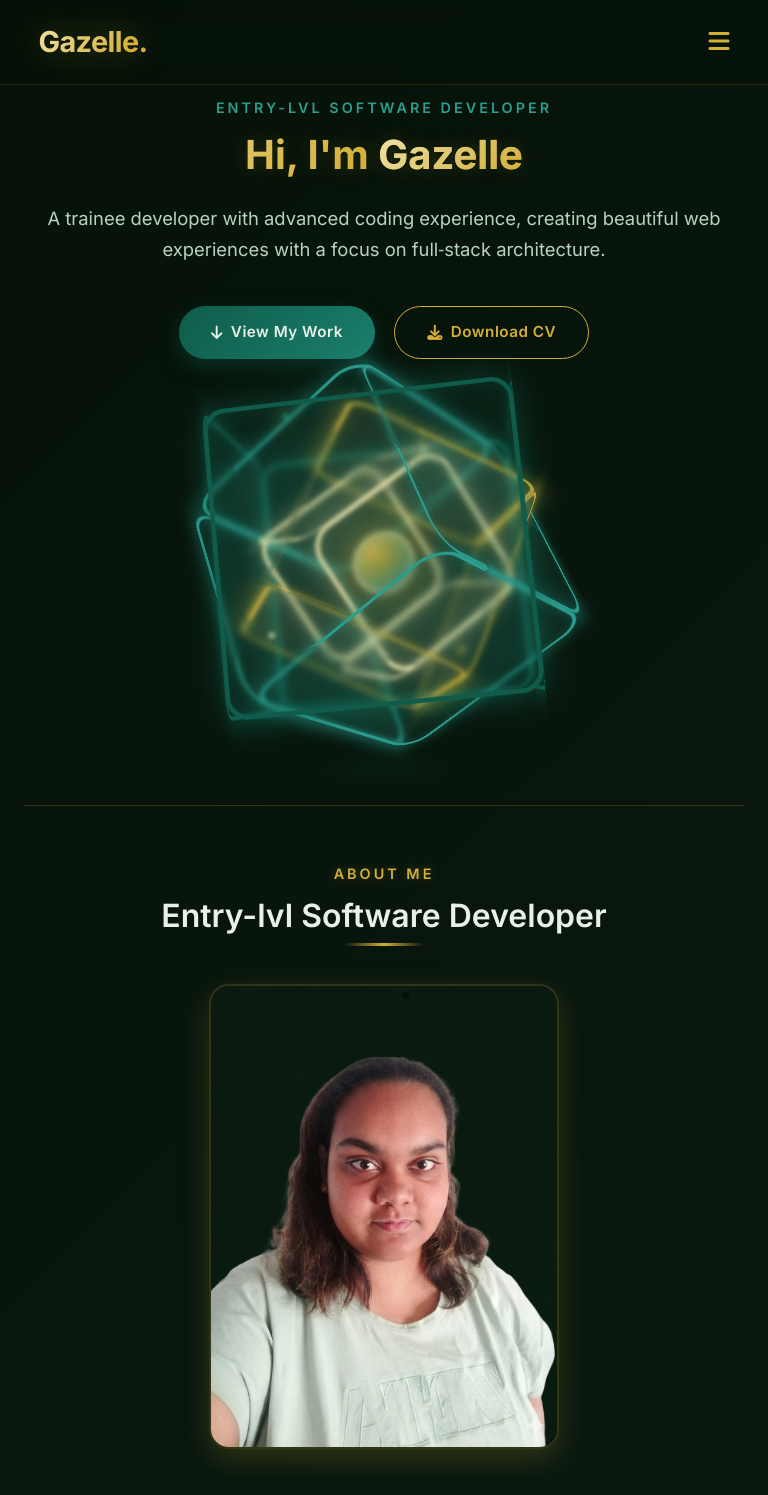
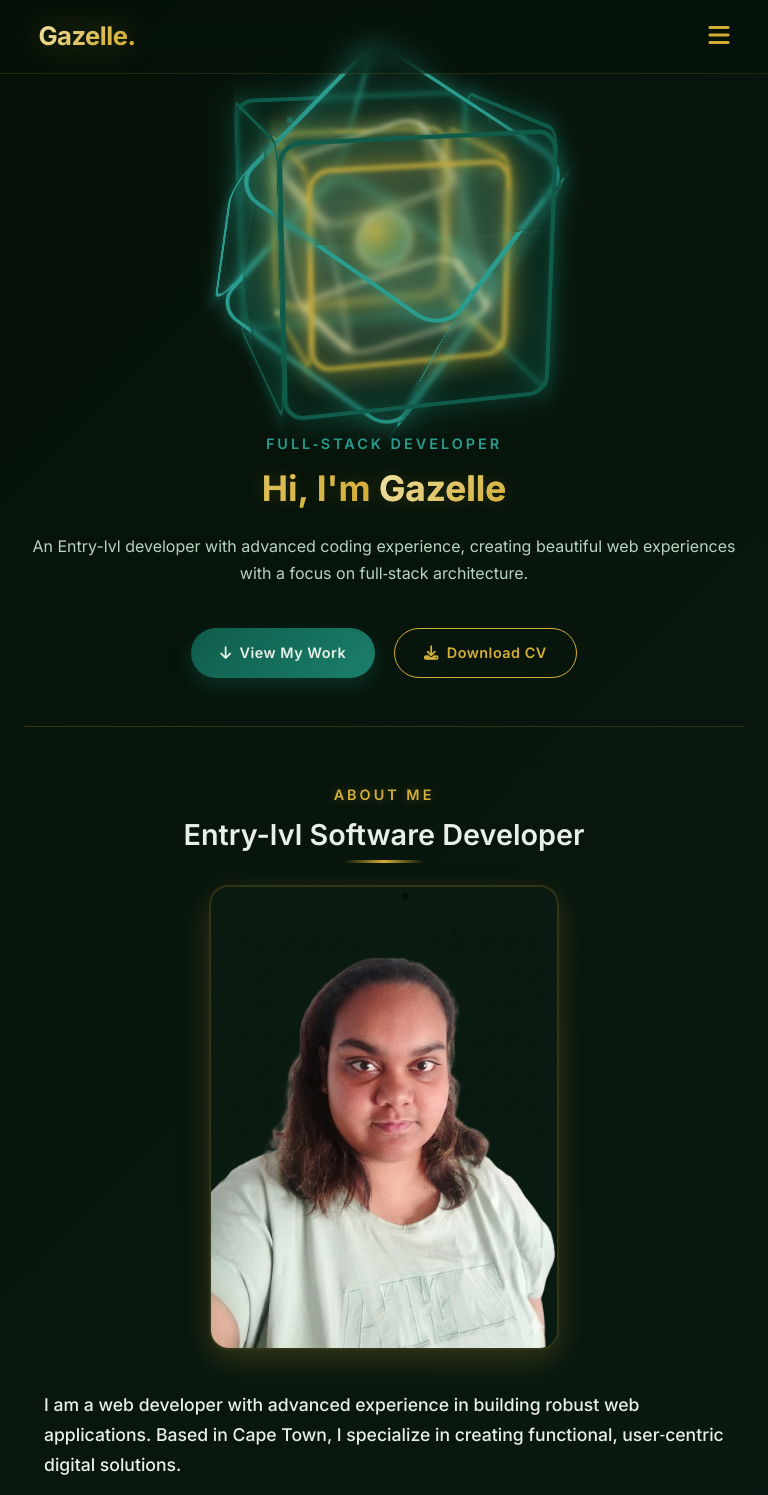
Before and after one commit to Gazelle608/Portfolio, a Vue app: page / in a window 768 px wide. Shown: the top 1495 px of the page. Built offline with nearby package versions, Linux system fonts and the light colour scheme.

Commit message:
Updated work

```diff
--- a/src/components/About.vue
+++ b/src/components/About.vue
@@ -131,6 +131,30 @@
   transform: translateY(-2px);
 }
 
+@media (max-width: 1024px) and (min-width: 768px) {
+  .about-grid {
+    grid-template-columns: 1fr 1.2fr;
+    gap: 3rem;
+  }
+
+  .image-frame {
+    max-width: 300px;
+  }
+
+  .about-intro {
+    font-size: 1.1rem;
+  }
+
+  .skills h4 {
+    font-size: 1rem;
+  }
+
+  .skill-tag {
+    font-size: 0.85rem;
+    padding: 0.4rem 1rem;
+  }
+}
+
 @media (max-width: 860px) {
   .about-grid {
     grid-template-columns: 1fr;
--- a/src/components/AnimatedCube.vue
+++ b/src/components/AnimatedCube.vue
@@ -50,24 +50,41 @@
   </div>
 </template>
 
-<script setup lang="ts">
+<script setup>
 import { ref, onMounted } from 'vue'
 
-defineOptions({
-  name: 'AnimatedCube'
-})
-
-const sceneRef = ref<HTMLElement | null>(null)
+const sceneRef = ref(null)
 
 onMounted(() => {
-  // Animation runs automatically without hover interactions
+  const container = document.querySelector('.geometry-container')
+  const scene = sceneRef.value
+
+  // Only add mouse interaction for desktop and tablet
+  if (window.innerWidth > 767 && container && scene) {
+    container.addEventListener('mousemove', (e) => {
+      const rect = container.getBoundingClientRect()
+      const x = e.clientX - rect.left
+      const y = e.clientY - rect.top
+      const centerX = rect.width / 2
+      const centerY = rect.height / 2
+
+      const rotateY = ((x - centerX) / centerX) * 20
+      const rotateX = ((y - centerY) / centerY) * -20
+
+      scene.style.transform = `rotateX(${rotateX}deg) rotateY(${rotateY}deg)`
+    })
+
+    container.addEventListener('mouseleave', () => {
+      scene.style.transform = 'rotateX(-15deg) rotateY(15deg)'
+    })
+  }
 })
 </script>
 
 <style scoped>
 .geometry-container {
-  width: 350px;
-  height: 350px;
+  width: 400px;
+  height: 400px;
   perspective: 1200px;
   position: relative;
   margin: 0 auto;
@@ -95,12 +112,12 @@ onMounted(() => {
 
 .ring-face {
   position: absolute;
-  width: 280px;
-  height: 280px;
+  width: 320px;
+  height: 320px;
   top: 50%;
   left: 50%;
-  margin-left: -140px;
-  margin-top: -140px;
+  margin-left: -160px;
+  margin-top: -160px;
   border-radius: 20px;
   background: transparent;
   border-width: 4px;
@@ -122,22 +139,22 @@ onMounted(() => {
 }
 
 .ring-1 .front {
-  transform: rotateY(0deg) translateZ(140px);
+  transform: rotateY(0deg) translateZ(160px);
   background: linear-gradient(135deg, rgba(15, 92, 75, 0.08), rgba(26, 127, 107, 0.15));
 }
 
 .ring-1 .back {
-  transform: rotateY(180deg) translateZ(140px);
+  transform: rotateY(180deg) translateZ(160px);
   background: linear-gradient(135deg, rgba(15, 92, 75, 0.08), rgba(26, 127, 107, 0.15));
 }
 
 .ring-1 .left {
-  transform: rotateY(-90deg) translateZ(140px);
+  transform: rotateY(-90deg) translateZ(160px);
   background: linear-gradient(135deg, rgba(15, 92, 75, 0.08), rgba(26, 127, 107, 0.15));
 }
 
 .ring-1 .right {
-  transform: rotateY(90deg) translateZ(140px);
+  transform: rotateY(90deg) translateZ(160px);
   background: linear-gradient(135deg, rgba(15, 92, 75, 0.08), rgba(26, 127, 107, 0.15));
 }
 
@@ -147,10 +164,10 @@ onMounted(() => {
 }
 
 .ring-2 .ring-face {
-  width: 200px;
-  height: 200px;
-  margin-left: -100px;
-  margin-top: -100px;
+  width: 240px;
+  height: 240px;
+  margin-left: -120px;
+  margin-top: -120px;
   border-color: var(--accent);
   box-shadow:
     0 0 30px rgba(212, 175, 55, 0.6),
@@ -158,22 +175,22 @@ onMounted(() => {
 }
 
 .ring-2 .front {
-  transform: rotateY(0deg) translateZ(100px);
+  transform: rotateY(0deg) translateZ(120px);
   background: linear-gradient(135deg, rgba(212, 175, 55, 0.05), rgba(243, 229, 171, 0.1));
 }
 
 .ring-2 .back {
-  transform: rotateY(180deg) translateZ(100px);
+  transform: rotateY(180deg) translateZ(120px);
   background: linear-gradient(135deg, rgba(212, 175, 55, 0.05), rgba(243, 229, 171, 0.1));
 }
 
 .ring-2 .left {
-  transform: rotateY(-90deg) translateZ(100px);
+  transform: rotateY(-90deg) translateZ(120px);
   background: linear-gradient(135deg, rgba(212, 175, 55, 0.05), rgba(243, 229, 171, 0.1));
 }
 
 .ring-2 .right {
-  transform: rotateY(90deg) translateZ(100px);
+  transform: rotateY(90deg) translateZ(120px);
   background: linear-gradient(135deg, rgba(212, 175, 55, 0.05), rgba(243, 229, 171, 0.1));
 }
 
@@ -183,10 +200,10 @@ onMounted(() => {
 }
 
 .ring-3 .ring-face {
-  width: 240px;
-  height: 240px;
-  margin-left: -120px;
-  margin-top: -120px;
+  width: 288px;
+  height: 288px;
+  margin-left: -144px;
+  margin-top: -144px;
   border-color: var(--secondary);
   border-radius: 30px;
   box-shadow:
@@ -195,22 +212,22 @@ onMounted(() => {
 }
 
 .ring-3 .front {
-  transform: rotateX(45deg) rotateZ(45deg) translateZ(120px);
+  transform: rotateX(45deg) rotateZ(45deg) translateZ(144px);
   background: linear-gradient(135deg, rgba(42, 157, 143, 0.06), rgba(61, 184, 158, 0.12));
 }
 
 .ring-3 .back {
-  transform: rotateX(45deg) rotateZ(45deg) rotateY(180deg) translateZ(120px);
+  transform: rotateX(45deg) rotateZ(45deg) rotateY(180deg) translateZ(144px);
   background: linear-gradient(135deg, rgba(42, 157, 143, 0.06), rgba(61, 184, 158, 0.12));
 }
 
 .ring-3 .left {
-  transform: rotateX(45deg) rotateZ(45deg) rotateY(-90deg) translateZ(120px);
+  transform: rotateX(45deg) rotateZ(45deg) rotateY(-90deg) translateZ(144px);
   background: linear-gradient(135deg, rgba(42, 157, 143, 0.06), rgba(61, 184, 158, 0.12));
 }
 
 .ring-3 .right {
-  transform: rotateX(45deg) rotateZ(45deg) rotateY(90deg) translateZ(120px);
+  transform: rotateX(45deg) rotateZ(45deg) rotateY(90deg) translateZ(144px);
   background: linear-gradient(135deg, rgba(42, 157, 143, 0.06), rgba(61, 184, 158, 0.12));
 }
 
@@ -220,10 +237,10 @@ onMounted(() => {
 }
 
 .ring-4 .ring-face {
-  width: 160px;
-  height: 160px;
-  margin-left: -80px;
-  margin-top: -80px;
+  width: 192px;
+  height: 192px;
+  margin-left: -96px;
+  margin-top: -96px;
   border-color: var(--accent-light);
   border-radius: 25px;
   box-shadow:
@@ -232,34 +249,34 @@ onMounted(() => {
 }
 
 .ring-4 .front {
-  transform: rotateX(-45deg) rotateZ(-30deg) translateZ(80px);
+  transform: rotateX(-45deg) rotateZ(-30deg) translateZ(96px);
   background: linear-gradient(135deg, rgba(212, 175, 55, 0.04), rgba(243, 229, 171, 0.08));
 }
 
 .ring-4 .back {
-  transform: rotateX(-45deg) rotateZ(-30deg) rotateY(180deg) translateZ(80px);
+  transform: rotateX(-45deg) rotateZ(-30deg) rotateY(180deg) translateZ(96px);
   background: linear-gradient(135deg, rgba(212, 175, 55, 0.04), rgba(243, 229, 171, 0.08));
 }
 
 .ring-4 .left {
-  transform: rotateX(-45deg) rotateZ(-30deg) rotateY(-90deg) translateZ(80px);
+  transform: rotateX(-45deg) rotateZ(-30deg) rotateY(-90deg) translateZ(96px);
   background: linear-gradient(135deg, rgba(212, 175, 55, 0.04), rgba(243, 229, 171, 0.08));
 }
 
 .ring-4 .right {
-  transform: rotateX(-45deg) rotateZ(-30deg) rotateY(90deg) translateZ(80px);
+  transform: rotateX(-45deg) rotateZ(-30deg) rotateY(90deg) translateZ(96px);
   background: linear-gradient(135deg, rgba(212, 175, 55, 0.04), rgba(243, 229, 171, 0.08));
 }
 
 /* Core Sphere */
 .core-sphere {
   position: absolute;
-  width: 60px;
-  height: 60px;
+  width: 72px;
+  height: 72px;
   top: 50%;
   left: 50%;
-  margin-left: -30px;
-  margin-top: -30px;
+  margin-left: -36px;
+  margin-top: -36px;
   transform-style: preserve-3d;
   animation: pulse-core 3s ease-in-out infinite;
 }
@@ -334,7 +351,7 @@ onMounted(() => {
   bottom: -40px;
   left: 50%;
   transform: translateX(-50%);
-  width: 220px;
+  width: 264px;
   height: 25px;
   background: radial-gradient(ellipse at center, rgba(42, 157, 143, 0.35) 0%, transparent 70%);
   border-radius: 50%;
@@ -405,8 +422,95 @@ onMounted(() => {
   }
 }
 
+/* Pause animations on hover */
+.geometry-container:hover .scene {
+  animation-play-state: paused;
+}
+
+.geometry-container:hover .ring {
+  animation-play-state: paused;
+}
+
+.geometry-container:hover .core-sphere {
+  animation-play-state: paused;
+}
+
+.geometry-container:hover .particle {
+  animation-play-state: paused;
+}
+
+.geometry-container:hover .geometry-shadow {
+  animation-play-state: paused;
+}
+
 /* Responsive */
-@media (max-width: 500px) {
+@media (max-width: 1024px) and (min-width: 768px) {
+  .geometry-container {
+    width: 320px;
+    height: 320px;
+  }
+
+  .ring-face {
+    width: 256px;
+    height: 256px;
+    margin-left: -128px;
+    margin-top: -128px;
+  }
+
+  .ring-1 .front { transform: rotateY(0deg) translateZ(128px); }
+  .ring-1 .back { transform: rotateY(180deg) translateZ(128px); }
+  .ring-1 .left { transform: rotateY(-90deg) translateZ(128px); }
+  .ring-1 .right { transform: rotateY(90deg) translateZ(128px); }
+
+  .ring-2 .ring-face {
+    width: 192px;
+    height: 192px;
+    margin-left: -96px;
+    margin-top: -96px;
+  }
+
+  .ring-2 .front { transform: rotateY(0deg) translateZ(96px); }
+  .ring-2 .back { transform: rotateY(180deg) translateZ(96px); }
+  .ring-2 .left { transform: rotateY(-90deg) translateZ(96px); }
+  .ring-2 .right { transform: rotateY(90deg) translateZ(96px); }
+
+  .ring-3 .ring-face {
+    width: 230px;
+    height: 230px;
+    margin-left: -115px;
+    margin-top: -115px;
+  }
+
+  .ring-3 .front { transform: rotateX(45deg) rotateZ(45deg) translateZ(115px); }
+  .ring-3 .back { transform: rotateX(45deg) rotateZ(45deg) rotateY(180deg) translateZ(115px); }
+  .ring-3 .left { transform: rotateX(45deg) rotateZ(45deg) rotateY(-90deg) translateZ(115px); }
+  .ring-3 .right { transform: rotateX(45deg) rotateZ(45deg) rotateY(90deg) translateZ(115px); }
+
+  .ring-4 .ring-face {
+    width: 154px;
+    height: 154px;
+    margin-left: -77px;
+    margin-top: -77px;
+  }
+
+  .ring-4 .front { transform: rotateX(-45deg) rotateZ(-30deg) translateZ(77px); }
+  .ring-4 .back { transform: rotateX(-45deg) rotateZ(-30deg) rotateY(180deg) translateZ(77px); }
+  .ring-4 .left { transform: rotateX(-45deg) rotateZ(-30deg) rotateY(-90deg) translateZ(77px); }
+  .ring-4 .right { transform: rotateX(-45deg) rotateZ(-30deg) rotateY(90deg) translateZ(77px); }
+
+  .core-sphere {
+    width: 58px;
+    height: 58px;
+    margin-left: -29px;
+    margin-top: -29px;
+  }
+
+  .geometry-shadow {
+    width: 211px;
+  }
+}
+
+@media (max-width: 767px) {
   .geometry-container {
     width: 280px;
     height: 280px;
@@ -466,5 +570,18 @@ onMounted(() => {
     margin-left: -22.5px;
     margin-top: -22.5px;
   }
+
+  .geometry-shadow {
+    width: 183px;
+  }
+
+  /* Disable animations on mobile */
+  .scene,
+  .ring,
+  .core-sphere,
+  .particle,
+  .geometry-shadow {
+    animation: none !important;
+  }
 }
 </style>
--- a/src/components/Header.vue
+++ b/src/components/Header.vue
@@ -158,6 +158,24 @@ export default {
   transform: scale(1.1);
 }
 
+@media (max-width: 1024px) and (min-width: 768px) {
+  .header-inner {
+    padding: 1rem 0;
+  }
+
+  .logo {
+    font-size: 1.6rem;
+  }
+
+  .nav-links {
+    gap: 2rem;
+  }
+
+  .nav-links a {
+    font-size: 0.95rem;
+  }
+}
+
 @media (max-width: 768px) {
   .menu-toggle {
     display: block;
--- a/src/components/Hero.vue
+++ b/src/components/Hero.vue
@@ -2,10 +2,10 @@
   <section class="hero" id="home">
     <div class="hero-grid">
       <div class="hero-content">
-        <p class="pre-title">ENTRY-LVL SOFTWARE DEVELOPER</p>
+        <p class="pre-title">FULL‑STACK DEVELOPER</p>
         <h1>Hi, I'm <span class="highlight">Gazelle</span></h1>
         <p class="hero-desc">
-          A trainee developer with advanced coding experience, creating beautiful web
+          An Entry-lvl developer with advanced coding experience, creating beautiful web
           experiences with a focus on full‑stack architecture.
         </p>
         <div class="hero-buttons">
@@ -13,7 +13,7 @@
             <i class="fas fa-arrow-down"></i>
             View My Work
           </a>
-          <a href="Resume.pdf" class="btn btn-outline" download>
+          <a href="/Resume.pdf" class="btn btn-outline" download>
             <i class="fas fa-download"></i>
             Download CV
           </a>
@@ -47,8 +47,8 @@ const scrollToSection = (sectionId) => {
 
 .hero-grid {
   display: grid;
-  grid-template-columns: 1fr 1fr;
-  gap: 4rem;
+  grid-template-columns: 1.2fr 1fr;
+  gap: 3rem;
   align-items: center;
   width: 100%;
 }
@@ -72,7 +72,7 @@ const scrollToSection = (sectionId) => {
 .hero-desc {
   color: var(--text-light);
   font-size: 1.15rem;
-  max-width: 90%;
+  max-width: 95%;
   margin: 1.5rem 0 2.5rem;
   line-height: 1.7;
 }
@@ -87,10 +87,32 @@ const scrollToSection = (sectionId) => {
   display: flex;
   justify-content: center;
   align-items: center;
-  min-height: 400px;
+  min-height: 350px;
 }
 
-@media (max-width: 860px) {
+/* Tablet */
+@media (max-width: 1024px) {
+  .hero-grid {
+    grid-template-columns: 1fr 1fr;
+    gap: 2rem;
+  }
+
+  .hero-desc {
+    font-size: 1rem;
+  }
+
+  .hero-visual {
+    min-height: 320px;
+  }
+}
+
+/* Mobile */
+@media (max-width: 768px) {
+  .hero {
+    padding: 5rem 0 3rem;
+    min-height: auto;
+  }
+
   .hero-grid {
     grid-template-columns: 1fr;
     gap: 2rem;
@@ -108,13 +130,28 @@ const scrollToSection = (sectionId) => {
   }
 
   .hero-visual {
-    min-height: 300px;
+    min-height: 280px;
+    order: -1;
   }
 }
 
-@media (max-width: 500px) {
-  .hero-buttons .btn {
-    width: 100%;
+@media (max-width: 480px) {
+  .hero {
+    padding: 4rem 0 2rem;
+  }
+
+  .pre-title {
+    font-size: 0.8rem;
+    letter-spacing: 2px;
+  }
+
+  .hero-desc {
+    font-size: 0.95rem;
+    margin: 1rem 0 1.5rem;
+  }
+
+  .hero-visual {
+    min-height: 240px;
   }
 }
 </style>
--- a/src/styles/global.css
+++ b/src/styles/global.css
@@ -195,3 +195,105 @@ h3 {
         font-size: 1.6rem;
     }
 }
+
+/* Responsive Container */
+.container {
+  width: 100%;
+  max-width: 1200px;
+  margin: 0 auto;
+  padding: 0 1.5rem;
+}
+
+/* Better responsive typography */
+@media (max-width: 1024px) {
+  h1 {
+    font-size: 3rem;
+  }
+
+  h2 {
+    font-size: 2.2rem;
+  }
+
+  #app {
+    padding: 0 1.5rem;
+  }
+
+  .btn {
+    padding: 0.8rem 1.8rem;
+    font-size: 0.9rem;
+  }
+
+  section {
+    padding: 4rem 0;
+  }
+}
+
+@media (max-width: 860px) {
+  h1 {
+    font-size: 2.5rem;
+  }
+
+  h2 {
+    font-size: 2rem;
+  }
+
+  section {
+    padding: 3.5rem 0;
+  }
+
+  .hero-grid,
+  .about-grid,
+  .contact-grid {
+    gap: 2.5rem;
+  }
+}
+
+@media (max-width: 768px) {
+  .container {
+    padding: 0 1.25rem;
+  }
+
+  h1 {
+    font-size: 2.2rem;
+  }
+
+  h2 {
+    font-size: 1.8rem;
+  }
+
+  .section-header {
+    margin-bottom: 2rem;
+  }
+}
+
+@media (max-width: 480px) {
+  #app {
+    padding: 0 1rem;
+  }
+
+  .container {
+    padding: 0 1rem;
+  }
+
+  h1 {
+    font-size: 1.8rem;
+  }
+
+  h2 {
+    font-size: 1.5rem;
+  }
+
+  .hero-buttons {
+    flex-direction: column;
+    width: 100%;
+  }
+
+  .hero-buttons .btn {
+    width: 100%;
+    text-align: center;
+  }
+
+  section {
+    padding: 2.5rem 0;
+  }
+}
```
Also changed, not shown: src/components/Contact.vue (+31 -0 lines), src/components/Footer.vue (+25 -3 lines), src/components/Projects.vue (+37 -0 lines).
